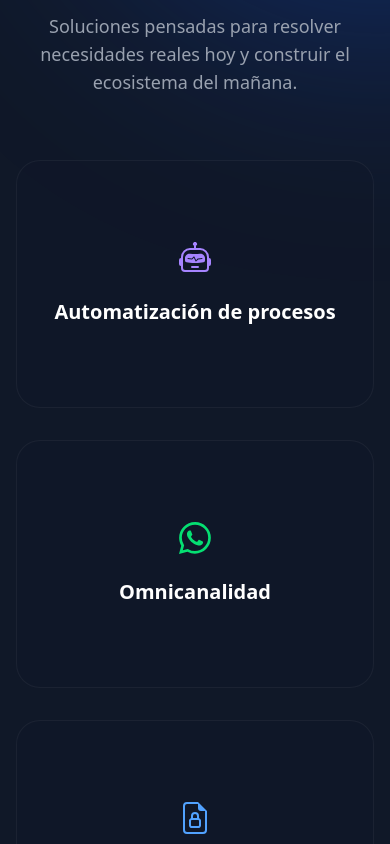
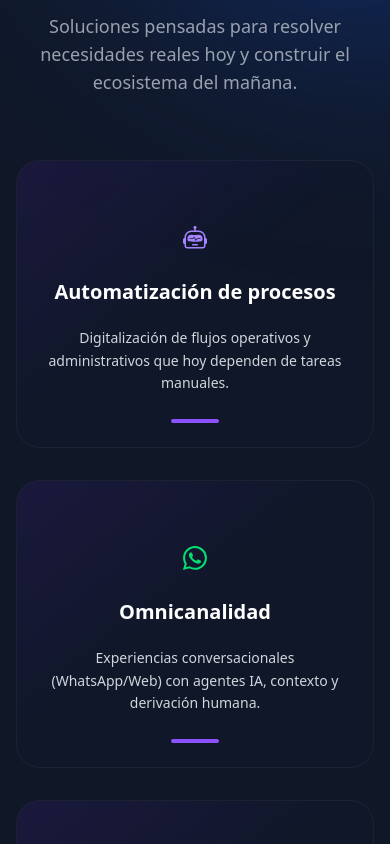
Before and after one commit to benjvvg/Landing-ILMIO, a React (Vite) app: page / in a window 390 px wide. Shown: the part 980-1824 px from the top of the page. Built offline with nearby package versions, Linux system fonts and the light colour scheme.

Commit message:
Correccion de error de responsividad

```diff
--- a/src/components/Servicios.jsx
+++ b/src/components/Servicios.jsx
@@ -49,31 +49,36 @@ function Servicios() {
                         Soluciones pensadas para resolver necesidades reales hoy y construir el ecosistema del mañana.
                     </p>
                 </div>
+
                 <div className="grid grid-cols-1 md:grid-cols-2 lg:grid-cols-3 gap-8">
                     {listaServicios.map((item) => (
                         <div
                             key={item.id}
-                            className="group relative h-62 rounded-3xl bg-gray-900/40 border border-white/5 overflow-hidden transition-all duration-500 hover:border-violet-500/50 hover:shadow-[0_0_30px_rgba(139,92,246,0.15)] backdrop-blur-sm"
+                            className="group relative h-72 rounded-3xl bg-gray-900/40 border border-white/5 overflow-hidden transition-all duration-500 hover:border-violet-500/50 hover:shadow-[0_0_30px_rgba(139,92,246,0.15)] backdrop-blur-sm"
                         >
-                            <div className="absolute inset-0 bg-linear-to-br from-violet-600/10 via-transparent to-transparent opacity-0 group-hover:opacity-100 transition-opacity duration-500"></div>
-                            <div className="absolute inset-0 flex flex-col items-center justify-center p-6 text-center transition-transform duration-500 group-hover:-translate-y-10">
-                                <div className="text-5xl text-violet-400 mb-6 transition-all duration-500 group-hover:scale-75 group-hover:text-fuchsia-400">
-                                {item.icono}
+                            <div className="absolute inset-0 bg-linear-to-br from-violet-600/10 via-transparent to-transparent opacity-100 lg:opacity-0 lg:group-hover:opacity-100 transition-opacity duration-500"></div>
+
+                            <div className="absolute inset-0 flex flex-col items-center justify-center p-6 text-center transition-transform duration-500 -translate-y-10 lg:translate-y-0 lg:group-hover:-translate-y-10">
+
+                                <div className="text-5xl text-violet-400 mb-6 transition-all duration-500 scale-75 lg:scale-100 lg:group-hover:scale-75 lg:group-hover:text-fuchsia-400">
+                                    {item.icono}
                                 </div>
-                                <h3 className="text-xl font-bold text-white group-hover:text-violet-200 transition-colors">
-                                {item.titulo}
+
+                                <h3 className="text-xl font-bold text-white lg:group-hover:text-violet-200 transition-colors">
+                                    {item.titulo}
                                 </h3>
                             </div>
-                            <div className="absolute inset-x-0 bottom-0 p-6 text-center translate-y-full opacity-0 transition-all duration-500 group-hover:translate-y-0 group-hover:opacity-100">
+
+                            <div className="absolute inset-x-0 bottom-0 p-6 text-center transition-all duration-500 translate-y-0 opacity-100 lg:translate-y-full lg:opacity-0 lg:group-hover:translate-y-0 lg:group-hover:opacity-100">
                                 <p className="text-gray-300 text-sm leading-relaxed">
-                                {item.desc}
+                                    {item.desc}
                                 </p>
                                 <div className="w-12 h-1 bg-violet-500 rounded-full mx-auto mt-6"></div>
                             </div>
                         </div>
-                        ))}
-                    </div>
+                    ))}
                 </div>
+            </div>
         </section>
     );
 };
```
